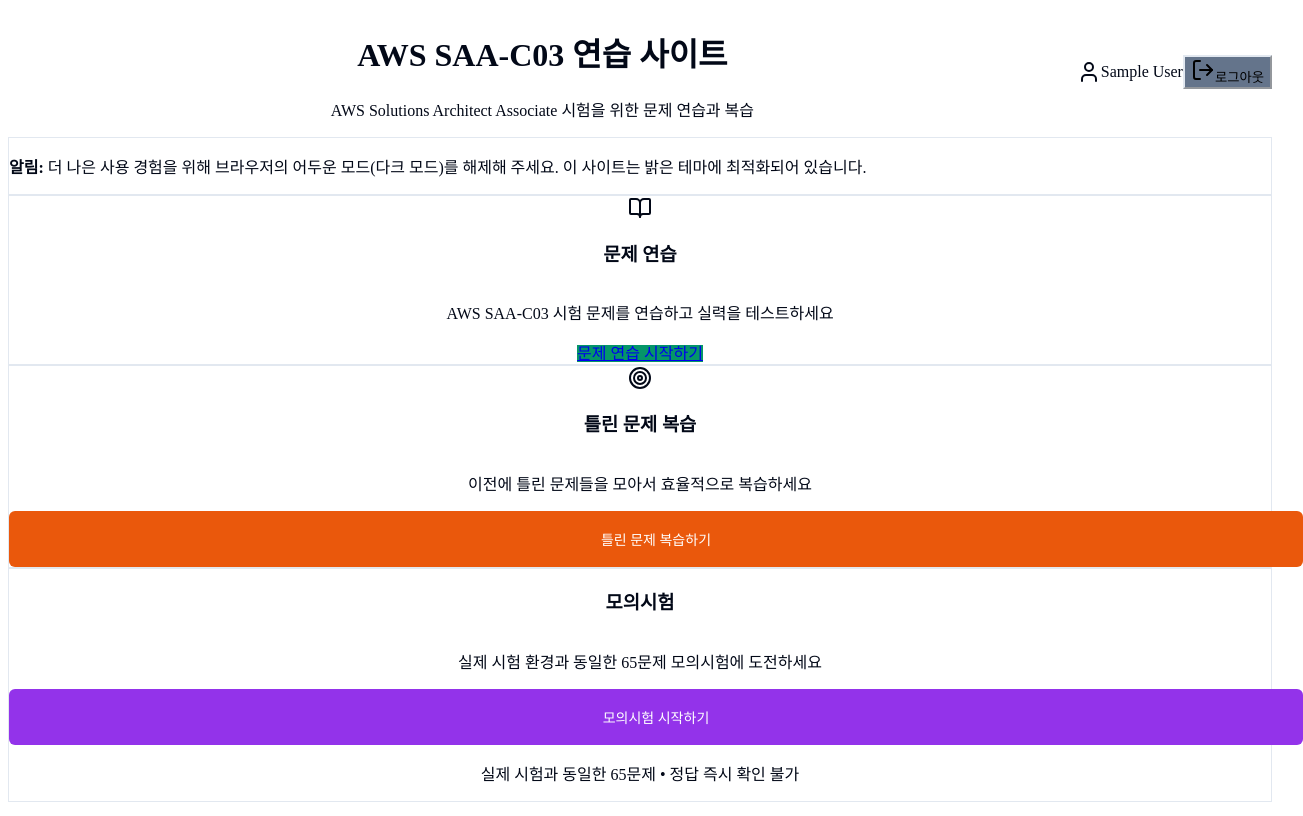
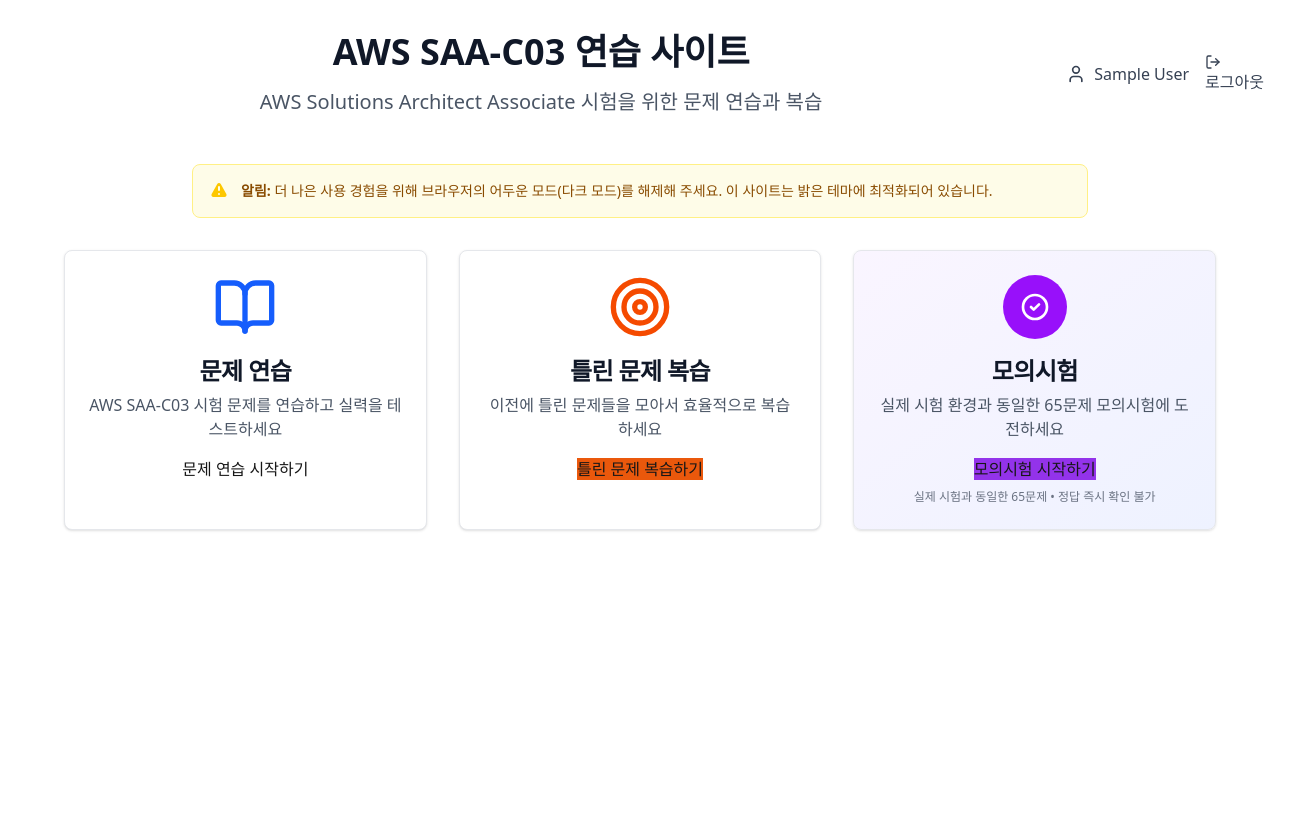
Before and after one commit to tykong08/aws-practice-project, a Next.js app: page / in a window 1280 px wide. Shown: the whole page, 1303 px wide, since content can reach past the window. Built offline with nearby package versions, Linux system fonts and the light colour scheme; sample sign-in values are in the browser's storage.

Commit message:
Revert "Add custom CSS styles for AI explanation and navigation buttons"
This reverts commit 665ecc45ec31146b68c56a8624bf1ba02c1bac63.

```diff
--- a/src/app/globals.css
+++ b/src/app/globals.css
@@ -1,283 +1,31 @@
-@tailwind base;
-@tailwind components;
-@tailwind utilities;
+@import "tailwindcss";
 
-/* Base variables */
-:root {
-  --background: 0 0% 100%;
-  --foreground: 222.2 84% 4.9%;
-  --card: 0 0% 100%;
-  --card-foreground: 222.2 84% 4.9%;
-  --popover: 0 0% 100%;
-  --popover-foreground: 222.2 84% 4.9%;
-  --primary: 222.2 47.4% 11.2%;
-  --primary-foreground: 210 40% 98%;
-  --secondary: 210 40% 96%;
-  --secondary-foreground: 222.2 47.4% 11.2%;
-  --muted: 210 40% 96%;
-  --muted-foreground: 215.4 16.3% 46.9%;
-  --accent: 210 40% 96%;
-  --accent-foreground: 222.2 47.4% 11.2%;
-  --destructive: 0 84.2% 60.2%;
-  --destructive-foreground: 210 40% 98%;
-  --border: 214.3 31.8% 91.4%;
-  --input: 214.3 31.8% 91.4%;
-  --ring: 222.2 47.4% 11.2%;
-}
-
-@media (prefers-color-scheme: dark) {
-  :root {
-    --background: 222.2 84% 4.9%;
-    --foreground: 210 40% 98%;
-    --card: 222.2 84% 4.9%;
-    --card-foreground: 210 40% 98%;
-    --popover: 222.2 84% 4.9%;
-    --popover-foreground: 210 40% 98%;
-    --primary: 210 40% 98%;
-    --primary-foreground: 222.2 47.4% 11.2%;
-    --secondary: 217.2 32.6% 17.5%;
-    --secondary-foreground: 210 40% 98%;
-    --muted: 217.2 32.6% 17.5%;
-    --muted-foreground: 215 20.2% 65.1%;
-    --accent: 217.2 32.6% 17.5%;
-    --accent-foreground: 210 40% 98%;
-    --destructive: 0 62.8% 30.6%;
-    --destructive-foreground: 210 40% 98%;
-    --border: 217.2 32.6% 17.5%;
-    --input: 217.2 32.6% 17.5%;
-    --ring: 212.7 26.8% 83.9%;
-  }
-}
-
-* {
-  border-color: hsl(var(--border));
+@theme {
+  --color-background: #ffffff;
+  --color-foreground: #171717;
+  --color-card: #ffffff;
+  --color-card-foreground: #171717;
+  --color-popover: #ffffff;
+  --color-popover-foreground: #171717;
+  --color-primary: #0f172a;
+  --color-primary-foreground: #f8fafc;
+  --color-secondary: #f1f5f9;
+  --color-secondary-foreground: #0f172a;
+  --color-muted: #f1f5f9;
+  --color-muted-foreground: #64748b;
+  --color-accent: #f1f5f9;
+  --color-accent-foreground: #0f172a;
+  --color-destructive: #ef4444;
+  --color-destructive-foreground: #f8fafc;
+  --color-border: #e2e8f0;
+  --color-input: #e2e8f0;
+  --color-ring: #0f172a;
+  --font-sans: var(--font-inter);
+  --font-mono: var(--font-jetbrains-mono);
 }
 
 body {
-  background-color: hsl(var(--background));
-  color: hsl(var(--foreground));
+  background: var(--color-background);
+  color: var(--color-foreground);
   font-family: var(--font-sans), Arial, Helvetica, sans-serif;
 }
-
-/* AI Explanation Button Styles */
-.ai-explanation-btn {
-  display: inline-flex;
-  align-items: center;
-  justify-content: center;
-  gap: 8px;
-  white-space: nowrap;
-  border-radius: 6px;
-  font-size: 14px;
-  font-weight: 500;
-  transition: all 0.2s ease-in-out;
-  background-color: #2563eb;
-  color: white;
-  padding: 8px 16px;
-  min-height: 40px;
-  border: none;
-  cursor: pointer;
-}
-
-.ai-explanation-btn:hover {
-  background-color: #1d4ed8;
-  transform: scale(1.05);
-}
-
-.ai-explanation-btn:active {
-  background-color: #1e40af;
-  transform: scale(0.95);
-}
-
-.ai-explanation-btn:disabled {
-  background-color: #9ca3af;
-  cursor: not-allowed;
-  transform: none;
-  opacity: 0.5;
-}
-
-/* Navigation Button Styles */
-.nav-btn {
-  display: inline-flex;
-  align-items: center;
-  justify-content: center;
-  gap: 8px;
-  white-space: nowrap;
-  border-radius: 6px;
-  font-size: 14px;
-  font-weight: 500;
-  transition: all 0.2s ease-in-out;
-  background-color: #4b5563;
-  color: white;
-  padding: 8px 16px;
-  min-height: 40px;
-  border: none;
-  cursor: pointer;
-  text-decoration: none;
-}
-
-.nav-btn:hover {
-  background-color: #374151;
-  transform: scale(1.05);
-}
-
-.nav-btn:active {
-  background-color: #1f2937;
-  transform: scale(0.95);
-}
-
-.nav-btn:disabled {
-  background-color: #9ca3af;
-  cursor: not-allowed;
-  transform: none;
-  opacity: 0.5;
-}
-
-/* Primary Navigation Button */
-.nav-btn-primary {
-  background-color: #059669;
-}
-
-.nav-btn-primary:hover {
-  background-color: #047857;
-}
-
-.nav-btn-primary:active {
-  background-color: #065f46;
-}
-
-/* Secondary Navigation Button */
-.nav-btn-secondary {
-  background-color: #64748b;
-}
-
-.nav-btn-secondary:hover {
-  background-color: #475569;
-}
-
-.nav-btn-secondary:active {
-  background-color: #334155;
-}
-
-/* Loading State for AI Explanation */
-.ai-explanation-loading {
-  opacity: 0.75;
-  cursor: not-allowed;
-  position: relative;
-}
-
-.ai-explanation-loading::after {
-  content: '';
-  width: 16px;
-  height: 16px;
-  margin-left: 8px;
-  border: 2px solid transparent;
-  border-top: 2px solid currentColor;
-  border-radius: 50%;
-  animation: spin 1s linear infinite;
-  display: inline-block;
-}
-
-@keyframes spin {
-  0% { transform: rotate(0deg); }
-  100% { transform: rotate(360deg); }
-}
-
-/* Custom button styles for AI explanation */
-.explanation-button {
-  background: linear-gradient(135deg, #3b82f6, #1d4ed8);
-  color: white;
-  padding: 8px 16px;
-  border-radius: 6px;
-  border: none;
-  font-weight: 500;
-  cursor: pointer;
-  transition: all 0.2s ease;
-}
-
-.explanation-button:hover {
-  background: linear-gradient(135deg, #2563eb, #1e40af);
-  transform: translateY(-1px);
-  box-shadow: 0 4px 12px rgba(59, 130, 246, 0.3);
-}
-
-.explanation-button:disabled {
-  background: #9ca3af;
-  cursor: not-allowed;
-  transform: none;
-  box-shadow: none;
-}
-
-/* Navigation button styles */
-.nav-button {
-  background: linear-gradient(135deg, #10b981, #059669);
-  color: white;
-  padding: 10px 20px;
-  border-radius: 8px;
-  border: none;
-  font-weight: 600;
-  cursor: pointer;
-  transition: all 0.2s ease;
-  text-decoration: none;
-  display: inline-block;
-}
-
-.nav-button:hover {
-  background: linear-gradient(135deg, #059669, #047857);
-  transform: translateY(-2px);
-  box-shadow: 0 6px 16px rgba(16, 185, 129, 0.3);
-}
-
-.nav-button.secondary {
-  background: linear-gradient(135deg, #6b7280, #4b5563);
-}
-
-.nav-button.secondary:hover {
-  background: linear-gradient(135deg, #4b5563, #374151);
-  box-shadow: 0 6px 16px rgba(107, 114, 128, 0.3);
-}
-
-/* AI explanation content styling */
-.ai-explanation {
-  background: linear-gradient(135deg, #f0f9ff, #e0f2fe);
-  border: 1px solid #0ea5e9;
-  border-radius: 12px;
-  padding: 20px;
-  margin: 16px 0;
-  position: relative;
-}
-
-.ai-explanation::before {
-  content: "🤖 AI 설명";
-  position: absolute;
-  top: -10px;
-  left: 16px;
-  background: #0ea5e9;
-  color: white;
-  padding: 4px 12px;
-  border-radius: 6px;
-  font-size: 12px;
-  font-weight: 600;
-}
-
-.ai-explanation h3 {
-  color: #0369a1;
-  margin-top: 8px;
-  margin-bottom: 12px;
-  font-weight: 600;
-}
-
-.ai-explanation p {
-  color: #374151;
-  line-height: 1.6;
-  margin-bottom: 8px;
-}
-
-.ai-explanation ul {
-  color: #374151;
-  margin-left: 20px;
-  line-height: 1.6;
-}
-
-.ai-explanation li {
-  margin-bottom: 4px;
-}
```
